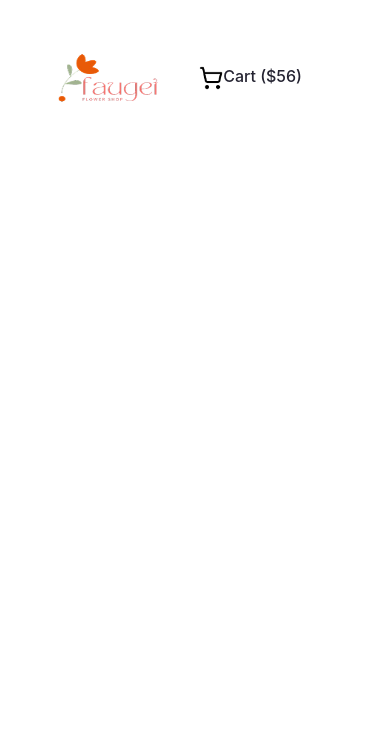
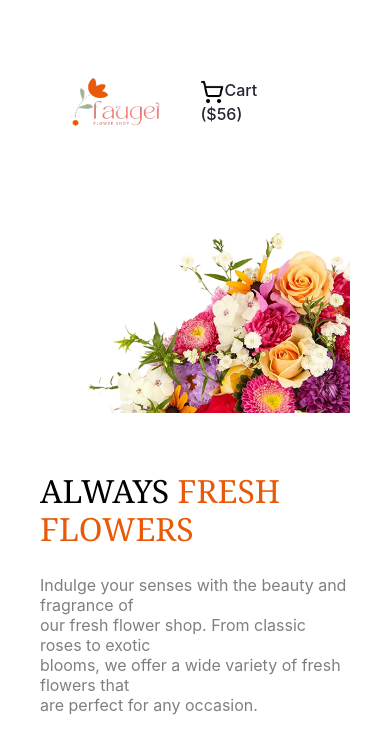
Before and after one commit to ambiasult/assignment-two, a plain HTML site: page index.html in a window 390 px wide. Drawn offline with Linux system fonts and the light colour scheme.

Commit message:
added responsive banner

```diff
--- a/index.html
+++ b/index.html
@@ -23,7 +23,15 @@
      </header>
 
      <main>
-
+        <section class="banner">
+        <div class="banner-style">
+            <h1 class="style noto-serif-font">ALWAYS <span class="color">FRESH<br>FLOWERS</span></h1>
+            <p class="p-color">Indulge your senses with the beauty and fragrance of<br>our fresh flower shop. From classic roses to exotic<br>blooms, we offer a wide variety of fresh flowers that<br>are perfect for any occasion. </p>
+        </div>
+        <div>
+            <img class="image-style" src="assets/hero-flower.png" alt="">
+        </div>
+        </section>
      </main>
 
      <footer>
--- a/styles/style.css
+++ b/styles/style.css
@@ -10,6 +10,8 @@
     "wdth" 100;
 }
 @import url('https://fonts.googleapis.com/css2?family=Inter:ital,opsz,wght@0,14..32,100..900;1,14..32,100..900&display=swap');
+
+/* nav styles */
 
 .inter-font{
   font-family: "Inter", sans-serif;
@@ -41,8 +43,8 @@
   }
 .navbar{
   justify-content: space-between;
-  margin: 20px;
-  padding: 30px;
+  margin: 2rem;
+  padding: 2rem;
   align-items: center;
   }
 
@@ -60,9 +62,34 @@
   color: #252432
 }
 
-/* desktop responsive */
-/* @media screen and (mi){ */
+  /* banner styles */
 
+  .banner{
+    display: flex;
+    justify-content: space-around;
+    margin: 1rem;
+    padding: 1rem;
+  }
+
+
+   .style{
+    font-size: 2rem;
+    line-height: 1.2;
+    padding-top: 2rem;
+
+   }
+
+  .color{
+    color: #E95A08;
+  }
+  .p-color{
+    color: rgba(0, 0, 0, 0.5);
+  }
+
+  .image-style{
+    width: 570px;
+    height: 355px;
+  }
 
 
 /*  responsive mobile */
@@ -71,5 +98,15 @@
     display: none;
     align-items: center;
   }
+  .banner{
+    display: flex;
+    flex-direction: column-reverse;
+
+  }
+  .image-style{
+    width: 100%;
+    height: auto;
+    display: block;
+  }
 
  }
```
